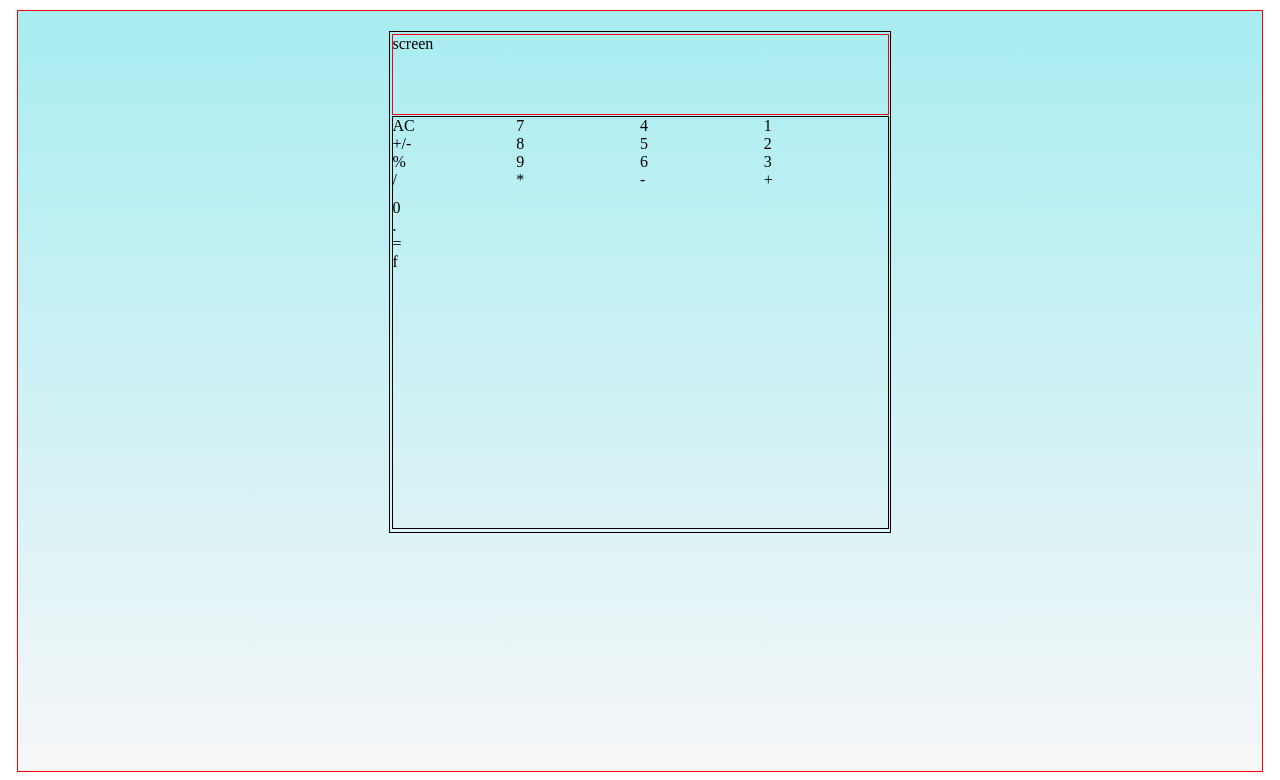
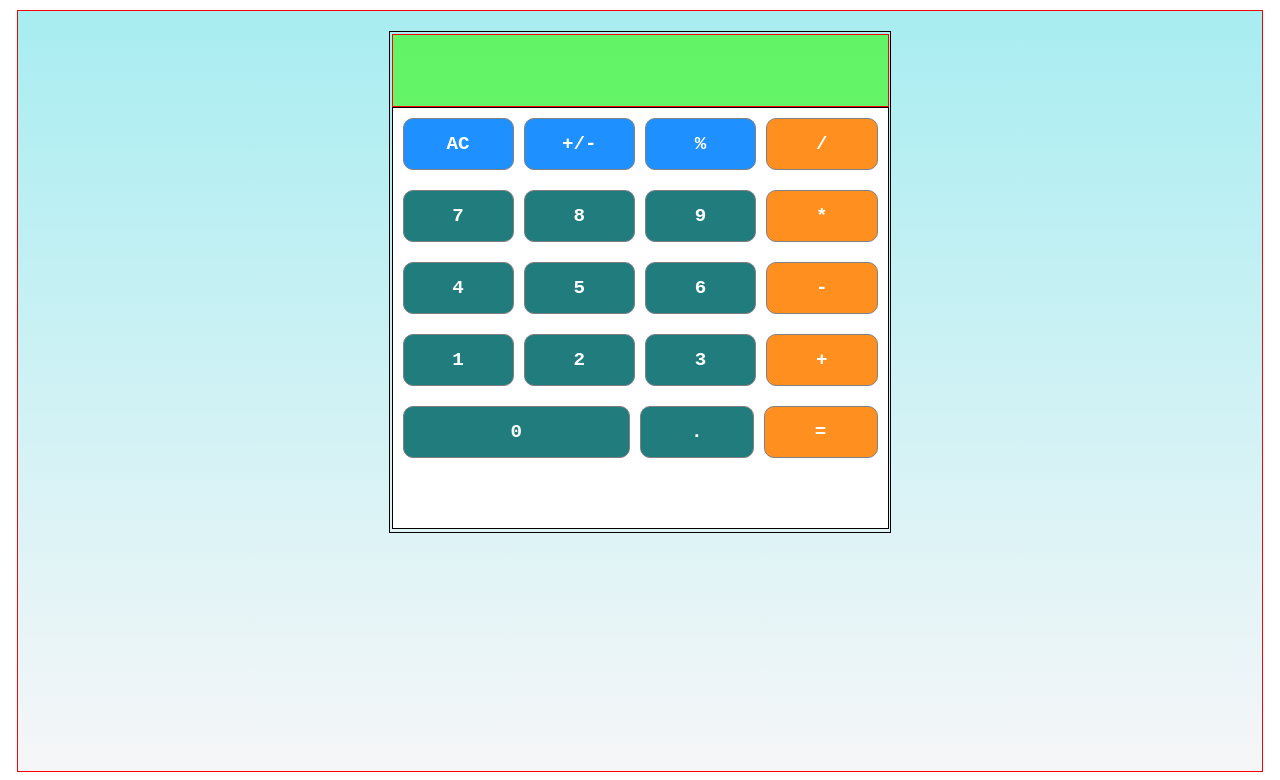
Before and after one commit to Saadat-B/calculator, a plain HTML site: page index.html in a window 1280 px wide. Drawn offline with Linux system fonts and the light colour scheme.

Commit message:
Made a basic HTML layout and a function to populate the display

```diff
--- a/index.html
+++ b/index.html
@@ -5,7 +5,6 @@
     <meta http-equiv="X-UA-Compatible" content="IE=edge">
     <meta name="viewport" content="width=device-width, initial-scale=1.0">
     <link rel="stylesheet" href="style.css">
-    <script src="index.js"></script>
     <title>Calculator</title>
 </head>
 <body>
@@ -14,42 +13,41 @@
         <div id="calculator">
 
             <div id="screen">
-                screen
+
             </div>
             <div id="buttons">
                 <div class="level1">
-                    <div>AC</div>
-                    <div>+/-</div>
-                    <div>%</div>
-                    <div>/</div>
+                    <div id= 'ac'>AC</div>
+                    <div id='plusMinus'>+/-</div>
+                    <div id = 'percentage'>%</div>
+                    <div id = 'slash'>/</div>
                 </div>
 
                 <div class="level2">
-                    <div>7</div>
-                    <div>8</div>
-                    <div>9</div>
-                    <div>*</div>
+                    <div id = 'seven'>7</div>
+                    <div id = 'eight'>8</div>
+                    <div id = 'nine'>9</div>
+                    <div id = 'star'>*</div>
                 </div>
 
                 <div class="level3">
-                    <div>4</div>
-                    <div>5</div>
-                    <div>6</div>
-                    <div>-</div>
+                    <div id = 'four'>4</div>
+                    <div id = 'five'>5</div>
+                    <div id = 'six'>6</div>
+                    <div id = 'minus'>-</div>
                 </div>
 
                 <div class="level4">
-                    <div>1</div>
-                    <div>2</div>
-                    <div>3</div>
-                    <div>+</div>
+                    <div id = 'one'>1</div>
+                    <div id = 'two'>2</div>
+                    <div id = 'three'>3</div>
+                    <div id = 'plus'>+</div>
                 </div>
 
                 <div class="level5">
-                    <div>0</div>
-                    <div>.</div>
-                    <div>=</div>
-                    <div>f</div>
+                    <div id = 'zero'>0</div>
+                    <div id = 'dot'>.</div>
+                    <div id = 'equals'>=</div>
                 </div>
 
 
@@ -59,4 +57,5 @@
 
     </div>
 </body>
+<script src="index.js"></script>
 </html>
--- a/index.js
+++ b/index.js
@@ -1,3 +1,36 @@
+const zero = document.querySelector('#zero');
+const one = document.querySelector('#one');
+const two = document.querySelector('#two');
+const three = document.querySelector('#three');
+const four = document.querySelector('#four');
+const five = document.querySelector('#five');
+const six = document.querySelector('#six');
+const seven = document.querySelector('#seven');
+const eight = document.querySelector('#eight');
+const nine = document.querySelector('#nine');
+const screen = document.querySelector('#screen');
+
+let text = '';
+
+function display(e){
+    let input = e.target.textContent;
+    text = text+input;
+    console.log(text);
+    screen.textContent = text;
+};
+
+zero.addEventListener('click', display)
+one.addEventListener('click', display)
+two.addEventListener('click', display)
+three.addEventListener('click', display)
+four.addEventListener('click', display)
+five.addEventListener('click', display)
+six.addEventListener('click', display)
+seven.addEventListener('click', display)
+eight.addEventListener('click', display)
+nine.addEventListener('click', display)
+
+
 // ADD FUNCTION
 function add(a,b){
     return a+b;
--- a/style.css
+++ b/style.css
@@ -34,23 +34,288 @@
 /* SCREEN  */
 
 #screen{
-    height: 98%;
+    display: flex;
+    justify-content: right;
+    align-items: end;
+    height: 99%;
     width: 99%;
     margin: auto;
     margin-top: 2px;
     margin-bottom: 2px;
     border: 1px solid red;
+    background-color: rgba(48, 248, 8, 0.589);
+    font-size: larger;
+    font-weight: bolder;
+    font-family: 'Courier New', Courier, monospace;
+    color: black;
 }
 
 
 /* BUTTONS  */
 
 #buttons{
-    display: grid;
-    grid-template-rows: repeat(5, 1fr);
-    grid-template-columns: repeat(4, 1fr);
     border: 1px solid black;
     height: 98%;
     width: 99%;
     margin: auto;
+    background-color: white;
+    font-size: larger;
+    font-weight: bolder;
+    font-family: 'Courier New', Courier, monospace;
+    color: white;
 }
+
+/* LEVEL 1 */
+
+.level1{
+    display: grid;
+    grid-template-columns: repeat(4,1fr);
+    padding: 10px;
+    gap: 10px;
+}
+
+#ac{
+    border: 1px solid grey;
+    display: flex;
+    justify-content: center;
+    align-items: center;
+    border-radius: 10px;
+    background-color: dodgerblue;
+    height: 50px;
+
+
+}
+#plusMinus{
+    border: 1px solid grey;
+    display: flex;
+    justify-content: center;
+    align-items: center;
+    border-radius: 10px;
+    background-color: dodgerblue;
+
+
+}
+#percentage{
+    border: 1px solid grey;
+    display: flex;
+    justify-content: center;
+    align-items: center;
+    border-radius: 10px;
+    background-color: dodgerblue;
+
+
+}
+#slash{
+    border: 1px solid grey;
+    display: flex;
+    justify-content: center;
+    align-items: center;
+    border-radius: 10px;
+    background-color: #FF8F1F;
+
+}
+
+/* LEVEL 2 */
+
+.level2{
+    display: grid;
+    grid-template-columns: repeat(4,1fr);
+    padding: 10px;
+    gap: 10px;
+}
+
+#seven{
+    border: 1px solid grey;
+    display: flex;
+    justify-content: center;
+    align-items: center;
+    border-radius: 10px;
+    background-color: #217C7E;
+    height: 50px;
+
+}
+
+#eight{
+    border: 1px solid grey;
+    display: flex;
+    justify-content: center;
+    align-items: center;
+    border-radius: 10px;
+    background-color: #217C7E;
+
+
+}
+
+#nine{
+    border: 1px solid grey;
+    display: flex;
+    justify-content: center;
+    align-items: center;
+    border-radius: 10px;
+    background-color: #217C7E;
+
+
+}
+
+#star{
+    border: 1px solid grey;
+    display: flex;
+    justify-content: center;
+    align-items: center;
+    border-radius: 10px;
+    background-color: #FF8F1F;
+
+
+}
+
+/* LEVEL 3 */
+
+.level3{
+    display: grid;
+    grid-template-columns: repeat(4,1fr);
+    padding: 10px;
+    gap: 10px;
+}
+
+#four{
+    border: 1px solid grey;
+    display: flex;
+    justify-content: center;
+    align-items: center;
+    border-radius: 10px;
+    background-color: #217C7E;
+    height: 50px;
+
+
+}
+
+#five{
+    border: 1px solid grey;
+    display: flex;
+    justify-content: center;
+    align-items: center;
+    border-radius: 10px;
+    background-color: #217C7E;
+
+
+}
+
+#six{
+    border: 1px solid grey;
+    display: flex;
+    justify-content: center;
+    align-items: center;
+    border-radius: 10px;
+    background-color: #217C7E;
+
+
+}
+
+#minus{
+    border: 1px solid grey;
+    display: flex;
+    justify-content: center;
+    align-items: center;
+    border-radius: 10px;
+    background-color: #FF8F1F;
+
+
+}
+
+/* LEVEL 4 */
+
+.level4{
+    display: grid;
+    grid-template-columns: repeat(4,1fr);
+    padding: 10px;
+    gap: 10px;
+
+}
+
+#one{
+    border: 1px solid grey;
+    display: flex;
+    justify-content: center;
+    align-items: center;
+    border-radius: 10px;
+    background-color: #217C7E;
+    height: 50px;
+
+
+}
+
+#two{
+    border: 1px solid grey;
+    display: flex;
+    justify-content: center;
+    align-items: center;
+    border-radius: 10px;
+    background-color: #217C7E;
+
+
+}
+
+#three{
+    border: 1px solid grey;
+    display: flex;
+    justify-content: center;
+    align-items: center;
+    border-radius: 10px;
+    background-color: #217C7E;
+
+
+}
+
+#plus{
+    border: 1px solid grey;
+    display: flex;
+    justify-content: center;
+    align-items: center;
+    border-radius: 10px;
+    background-color: #FF8F1F;
+
+
+}
+
+
+/* LEVEL 5 */
+
+.level5{
+    display: grid;
+    grid-template-columns: 2fr 1fr 1fr;
+    padding: 10px;
+    gap: 10px;
+
+}
+
+#zero{
+    border: 1px solid grey;
+    display: flex;
+    justify-content: center;
+    align-items: center;
+    border-radius: 10px;
+    background-color: #217C7E;
+    height: 50px;
+
+}
+
+#dot{
+    border: 1px solid grey;
+    display: flex;
+    justify-content: center;
+    align-items: center;
+    border-radius: 10px;
+    background-color: #217C7E;
+
+
+}
+
+#equals{
+    border: 1px solid grey;
+    display: flex;
+    justify-content: center;
+    align-items: center;
+    border-radius: 10px;
+    background-color: #FF8F1F;
+
+}
```
